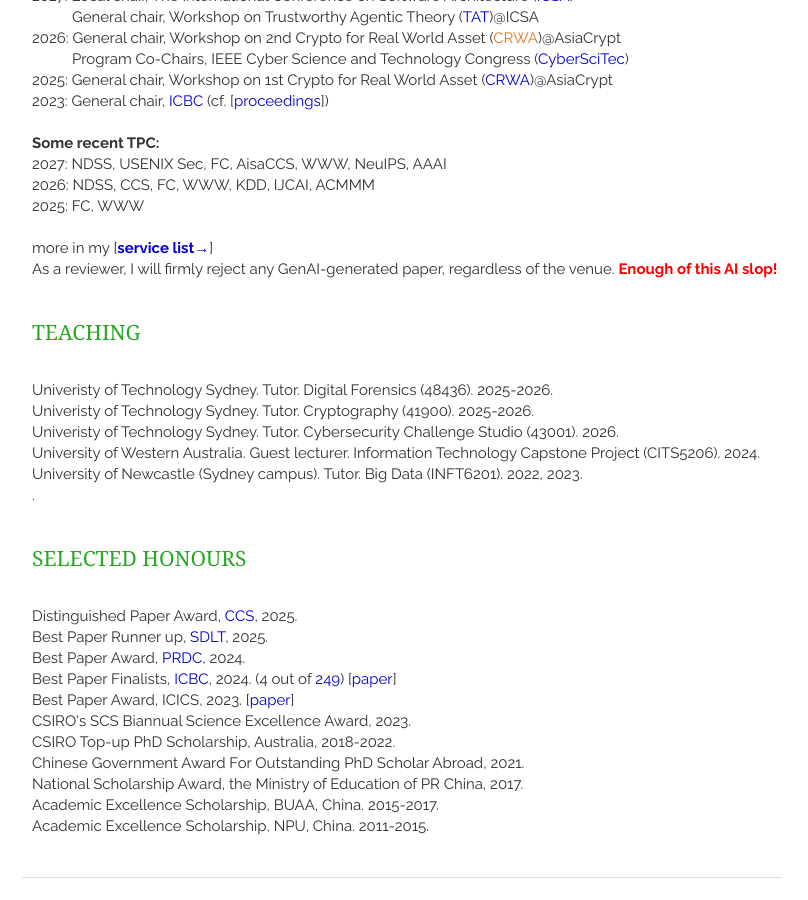
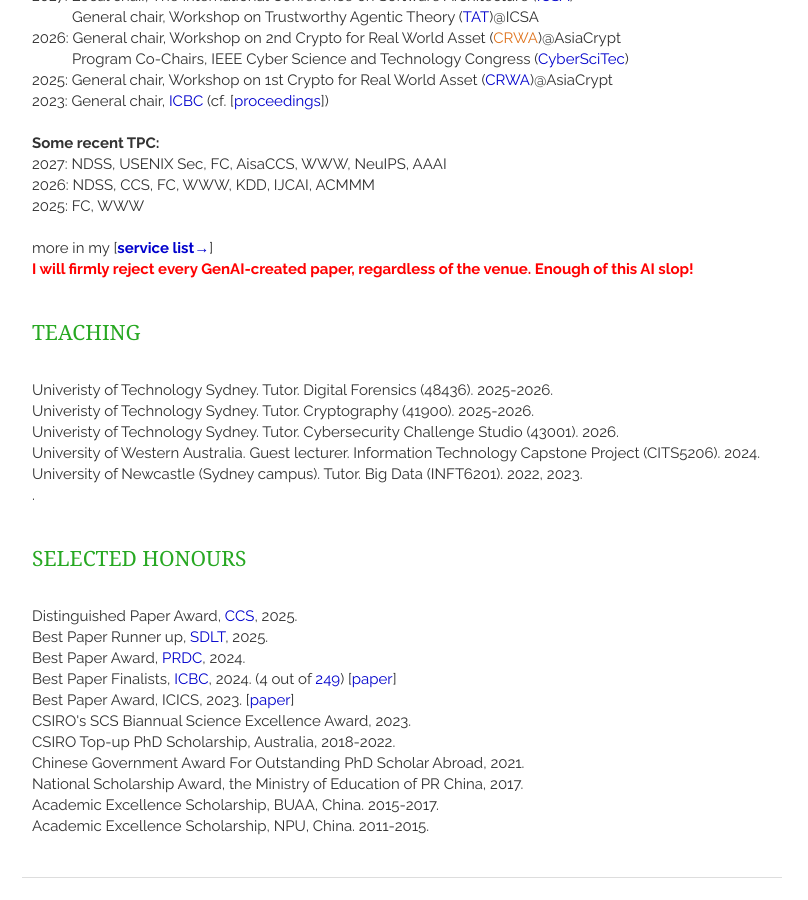
Before and after one commit to qinwang-git/qinwang-git.github.io, a Jekyll site: the page built from index.html, in a window 1280 px wide and 900 px high, scrolled down 2984 px. Shown: the whole window, without its empty margins (328-1136 px from the left). Built offline with Jekyll 4.4.1, drawn with Linux system fonts in a browser that asks for light colours; nearby versions of some CDN libraries; a script that is not in the unit is left out; the list of posts is cut into pages by our own code.

Commit message:
Update service_summary.html

```diff
--- a/_includes/service_summary.html
+++ b/_includes/service_summary.html
@@ -30,11 +30,11 @@
     <br>
           more in my [<strong><a href="/service.html" target="_blank">service list&rarr;</a></strong>]
 
+    <br>
+   <p>
 
-   <p>
-  As a reviewer, I will firmly reject any GenAI-generated paper,
-  regardless of the venue.
-  <strong style="color: red;">Enough of this AI slop!</strong>
+  <strong style="color: red;">I will firmly reject every GenAI-created paper,
+  regardless of the venue. Enough of this AI slop!</strong>
    </p>
     </article>
 </section>
```
